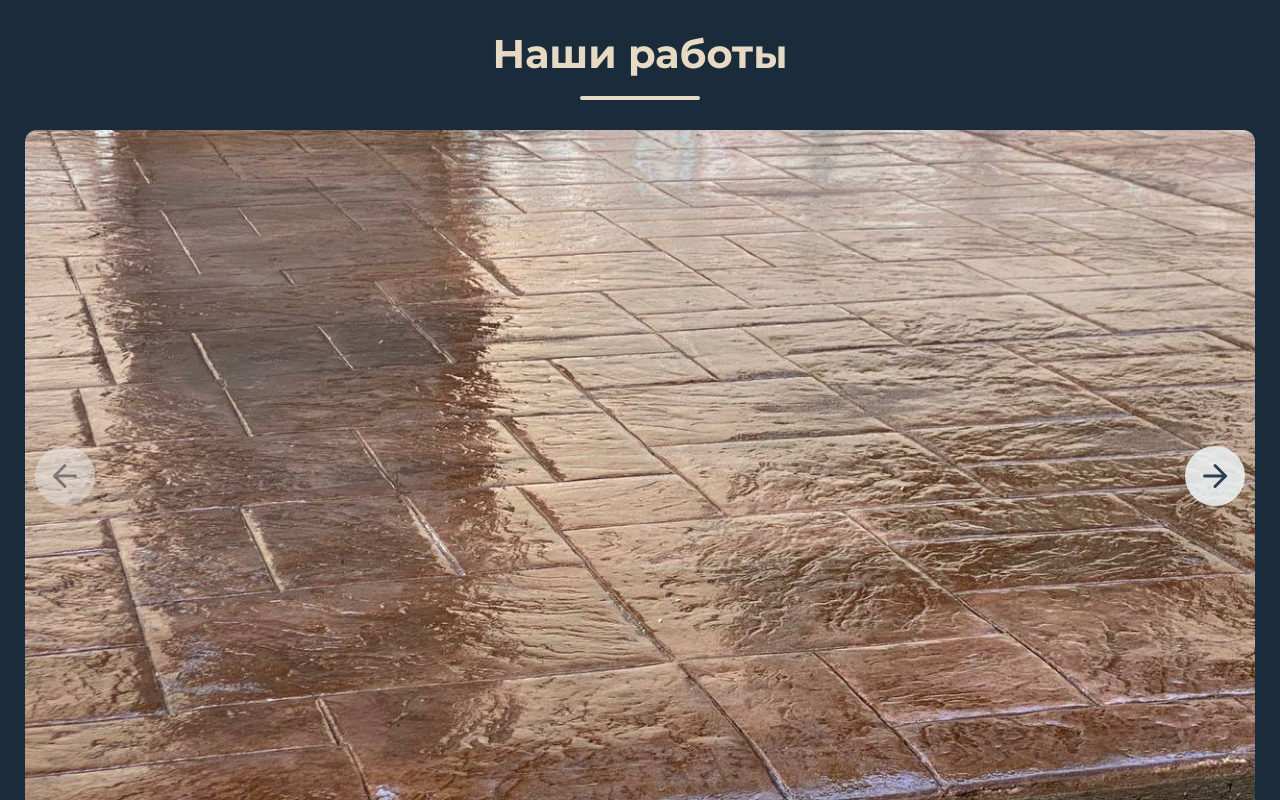
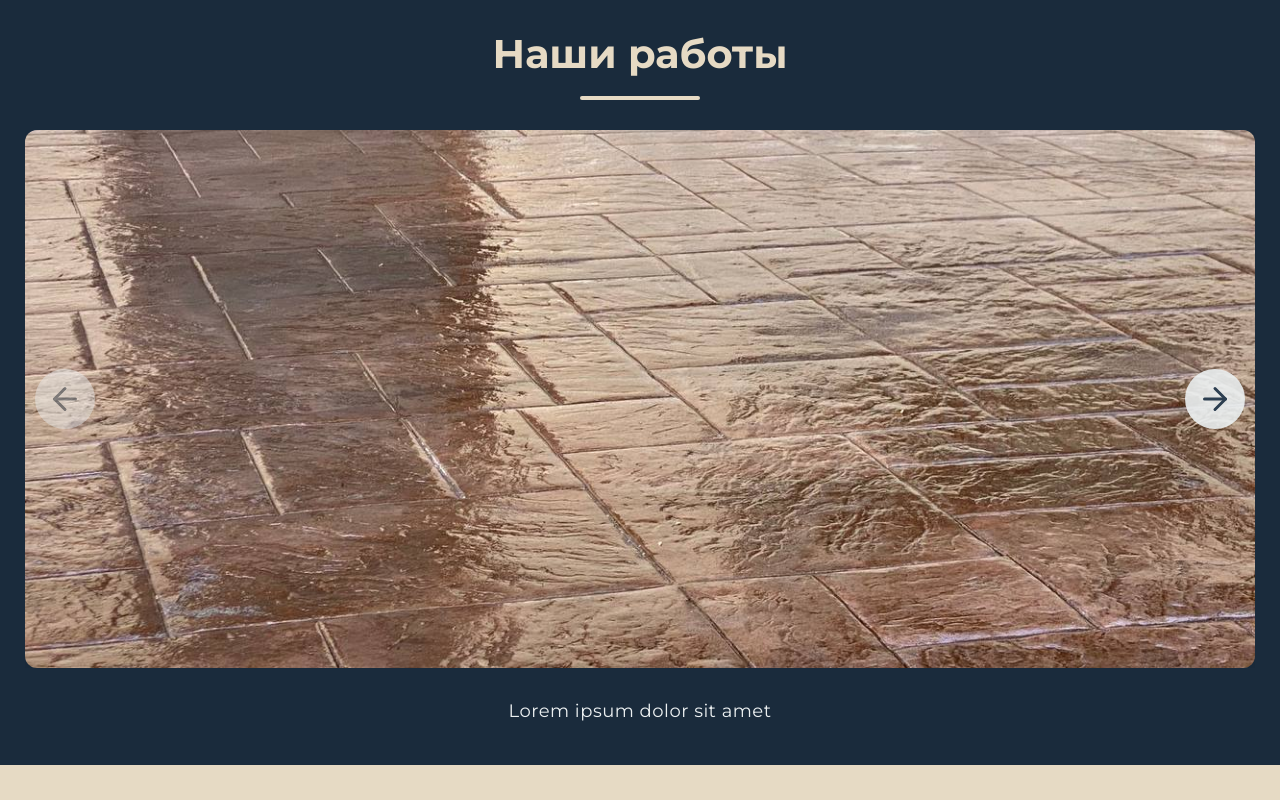
Before and after one commit to disa4148/building-landing, a Next.js app: page / in a window 1280 px wide. Shown: the part 1480-2280 px from the top of the page. Built offline with nearby package versions, Linux system fonts and the light colour scheme.

Commit message:
fix: works-carousel

```diff
--- a/src/widgets/WorksCarousel/WorksCarousel.module.scss
+++ b/src/widgets/WorksCarousel/WorksCarousel.module.scss
@@ -44,16 +44,16 @@
 .imageWrapper {
   position: relative;
   width: 100%;
-  aspect-ratio: 16/9;
+  aspect-ratio: 16/7;
   border-radius: 12px;
   overflow: hidden;
-  background-color: #34495e;
+  background-color: var(--primary-hex);
+  box-shadow: 0 2px 16px 0 rgba(0, 0, 0, 0.1);
 
   @media (max-width: 768px) {
     aspect-ratio: 4/3;
     border-radius: 8px;
   }
-
   @media (max-width: 480px) {
     aspect-ratio: 1/1;
     border-radius: 6px;
@@ -63,6 +63,7 @@
 .image {
   object-fit: cover;
   transition: transform 0.3s ease;
+  background-color: var(--primary-hex);
 
   &:hover {
     transform: scale(1.02);
```
